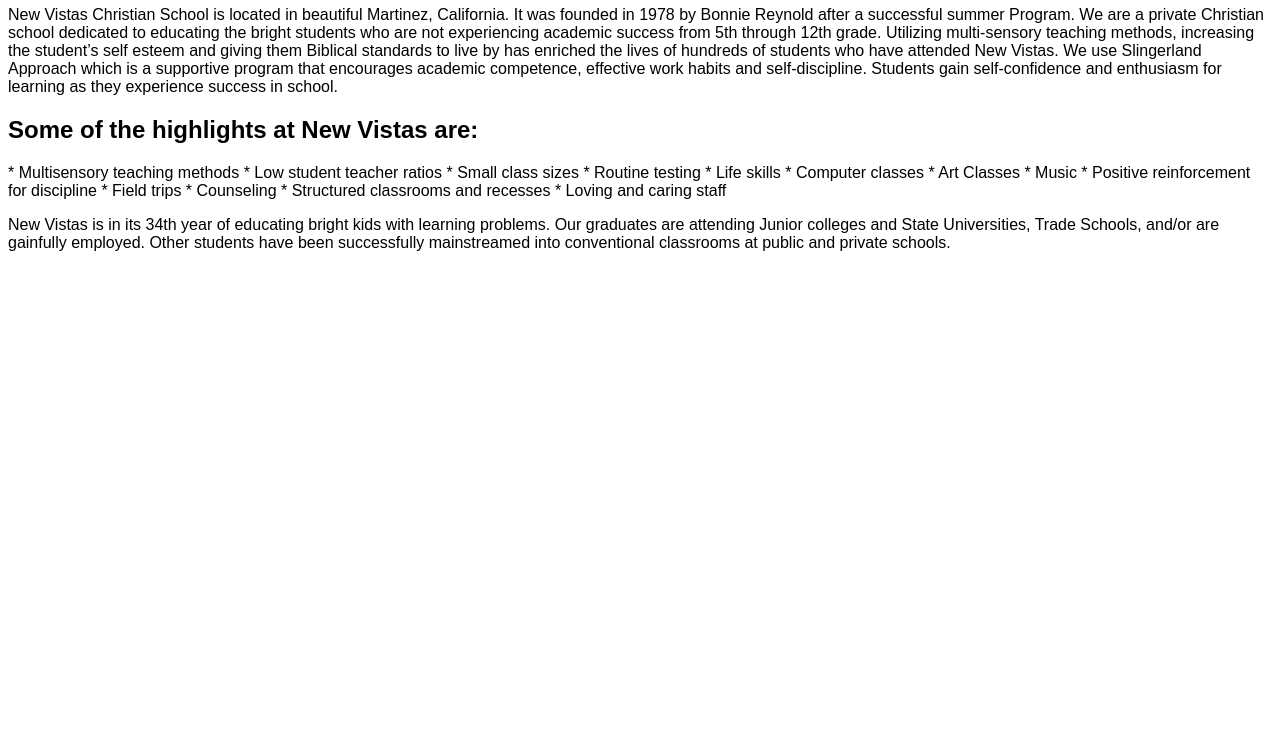
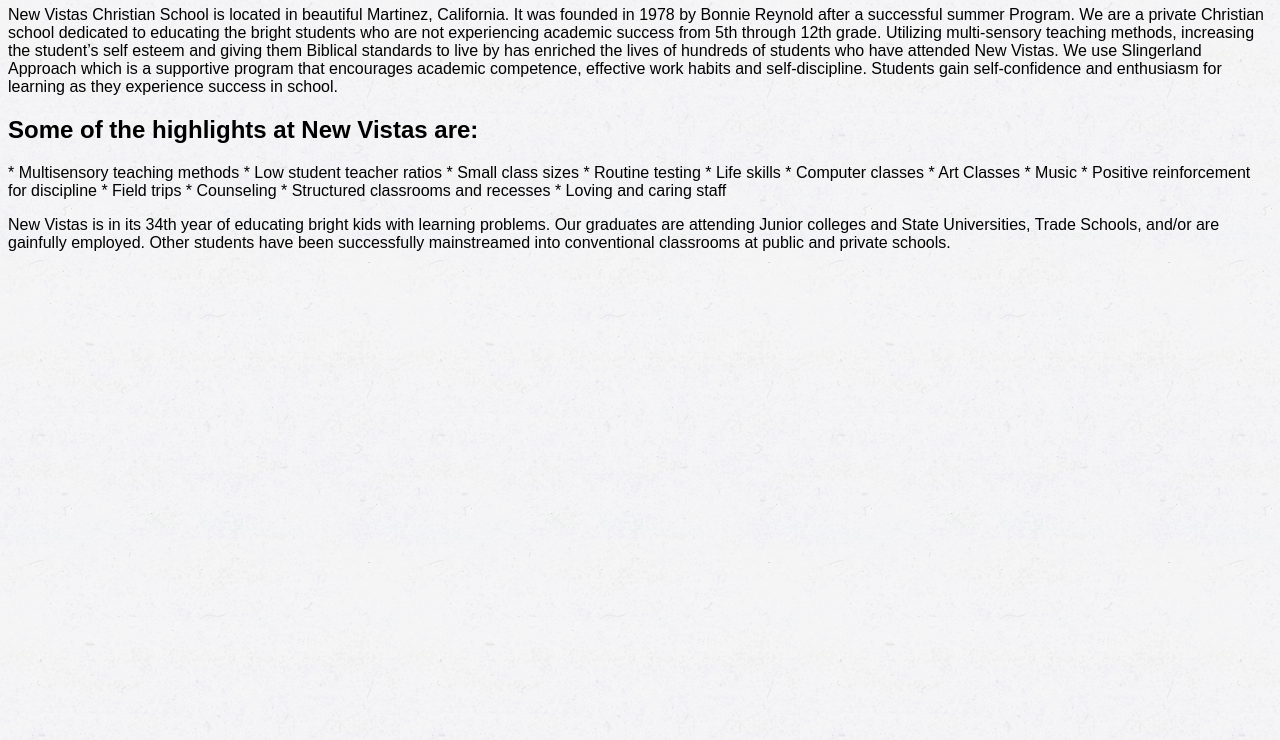
Before and after one commit to Thefriskychip/NVCS-Website, a plain HTML site: page index.html in a window 1280 px wide. Shown: the part 60-800 px from the top of the page. Drawn offline with Linux system fonts and the light colour scheme.

Commit message:
Changed background
Changed to dust.png. The background was downloaded from subtle
patterns.com

```diff
--- a/style.css
+++ b/style.css
@@ -1,4 +1,4 @@
 body {
-background: url(bgimage.jpg);
+background: url(dust.png);
 font-family: sans-serif;
 }
```
Also changed, not shown: dust.png (added), 1 other file.
